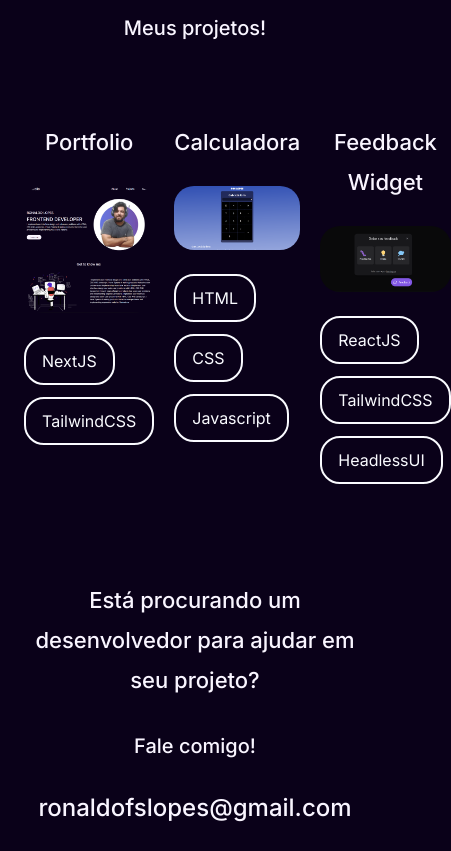
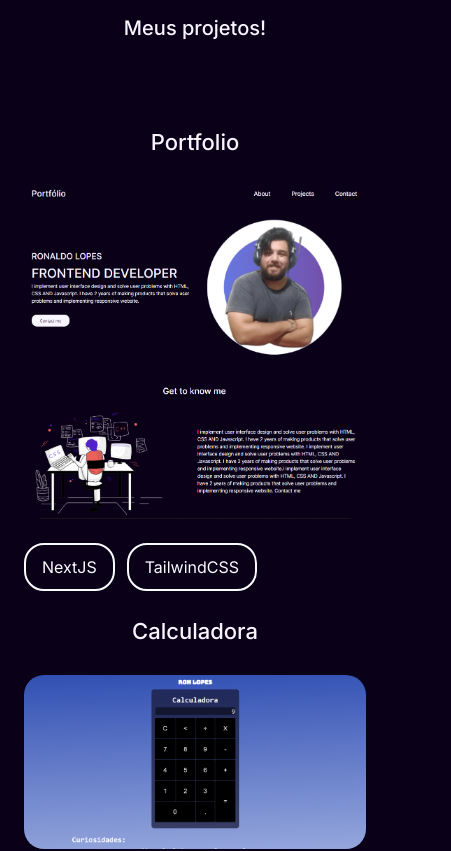
Before and after one commit to ronlopes95/portfolioNext, a Next.js app: page / in a window 390 px wide. Shown: the part 1820-2671 px from the top of the page, 451 px wide, since content can reach past the window. Built offline with nearby package versions, Linux system fonts and the light colour scheme.

Commit message:
add responsividade inicial do componente de projetos

```diff
--- a/src/components/Projects.tsx
+++ b/src/components/Projects.tsx
@@ -33,7 +33,7 @@ export const Projects = () => (
   <section id="projetos" className="flex flex-col justify-center gap-20">
     <h2 className="self-center">Meus projetos!</h2>
 
-    <div className="flex justify-between gap-5">
+    <div className="m-auto flex flex-wrap justify-between gap-5 sm:w-auto sm:flex-nowrap">
       {projectsList.map(({ name, link, image, alt, techs }) => (
         <div className="flex flex-col gap-6" key={name}>
           <h3 className="text-center">{name}</h3>
```
